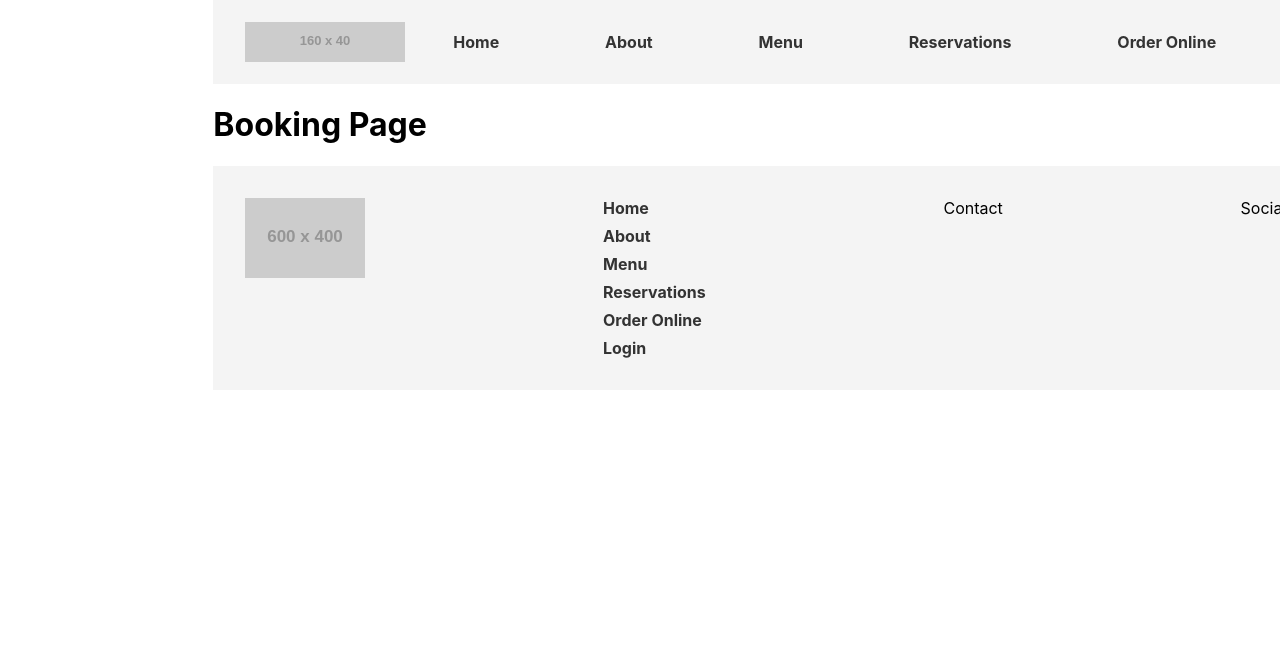
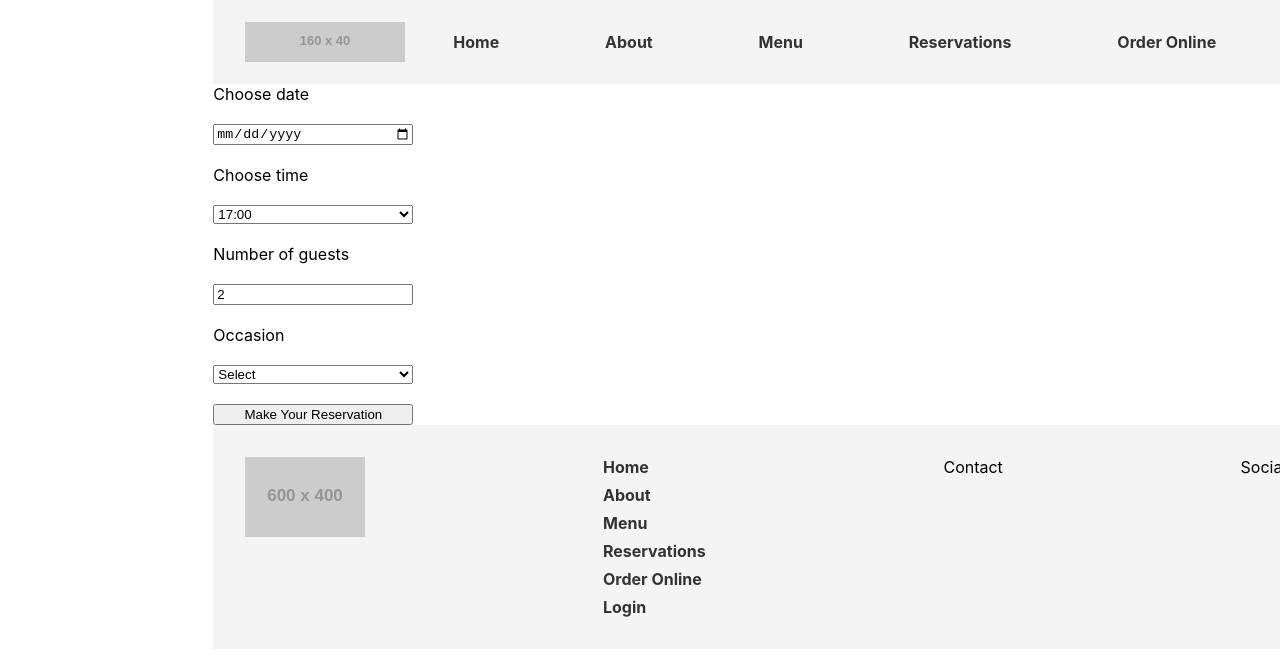
Before and after one commit to jeremiahmercier-3136/LittleLemon, a React (Create React App) app: page /booking in a window 1280 px wide. Shown: the top 656 px of the page. Built offline with nearby package versions, Linux system fonts and the light colour scheme.

Commit message:
Add booking form.

```diff
--- /dev/null
+++ b/src/Components/BookingForm.js
@@ -0,0 +1,63 @@
+import React, { useState } from 'react';
+
+function BookingForm() {
+  const [date, setDate] = useState('');
+  const [time, setTime] = useState('');
+  const [guests, setGuests] = useState(2);
+  const [occasion, setOccasion] = useState('');
+  const [availableTimes] = useState([
+    '17:00', '18:00', '19:00', '20:00', '21:00', '22:00'
+  ]);
+
+  const handleSubmit = (e) => {
+    e.preventDefault();
+    console.log({ date, time, guests, occasion });
+    // Handle form submission logic here
+  };
+
+  return (
+    <form onSubmit={handleSubmit} style={{display: "grid", maxWidth: "200px", gap: "20px"}}>
+      <label htmlFor="res-date">Choose date</label>
+      <input
+        type="date"
+        id="res-date"
+        value={date}
+        onChange={e => setDate(e.target.value)}
+      />
+
+      <label htmlFor="res-time">Choose time</label>
+      <select
+        id="res-time"
+        value={time}
+        onChange={e => setTime(e.target.value)}
+      >
+        {availableTimes.map(t => <option key={t} value={t}>{t}</option>)}
+      </select>
+
+      <label htmlFor="guests">Number of guests</label>
+      <input
+        type="number"
+        id="guests"
+        min="1"
+        max="10"
+        value={guests}
+        onChange={e => setGuests(e.target.value)}
+      />
+
+      <label htmlFor="occasion">Occasion</label>
+      <select
+        id="occasion"
+        value={occasion}
+        onChange={e => setOccasion(e.target.value)}
+      >
+        <option value="">Select</option>
+        <option>Birthday</option>
+        <option>Anniversary</option>
+      </select>
+
+      <input type="submit" value="Make Your Reservation" />
+    </form>
+  );
+}
+
+export default BookingForm;
--- a/src/Components/BookingPage.js
+++ b/src/Components/BookingPage.js
@@ -1,8 +1,9 @@
 import React from 'react';
+import BookingForm from './BookingForm';
 
 function BookingPage() {
   return (
-    <h1>Booking Page</h1>
+    <BookingForm />
   );
 }
 
```
